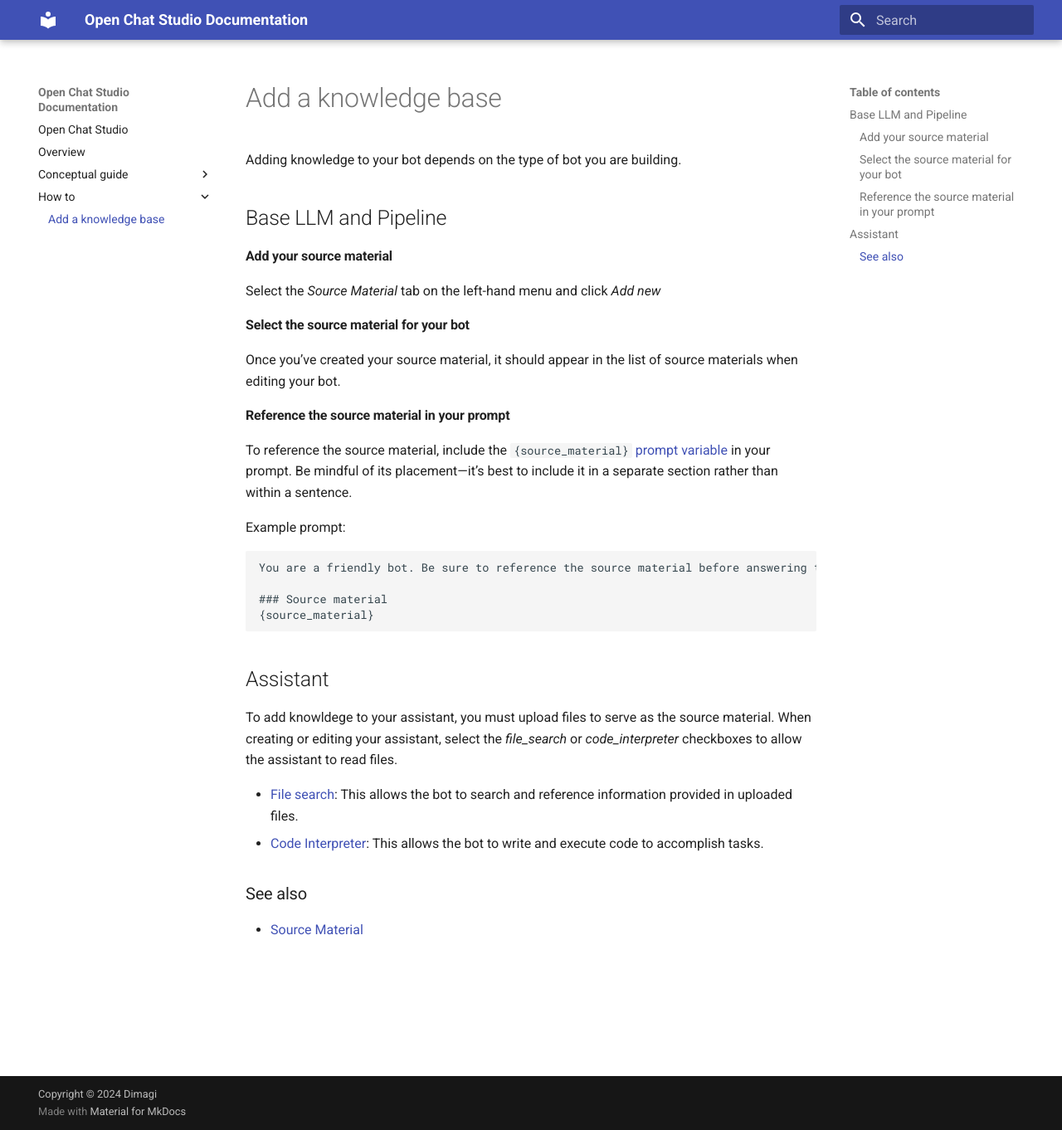
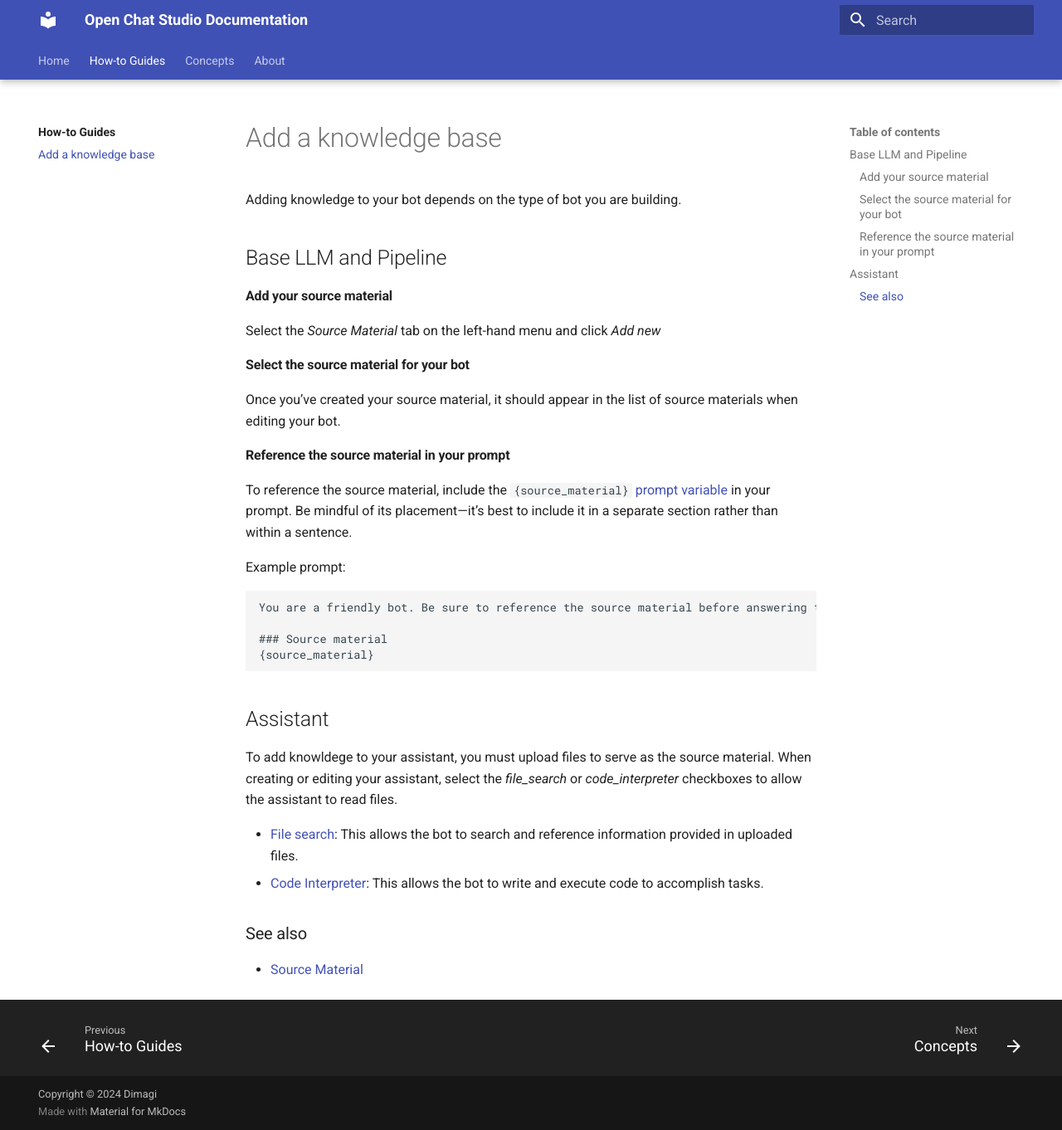
Before and after one commit to dimagi/open-chat-studio-docs, an MkDocs documentation site: the page built from docs/how-to/add_a_knowledge_base.md, in a window 1280 px wide and 1362 px high. Shown: the whole window at 83% size. Built offline with MkDocs 1.6.1 and Material for MkDocs 9.7.7, drawn with Linux system fonts in a browser that asks for light colours.

Commit message:
add plugins and reorg navigation a bit

```diff
--- a/docs/how-to/add_a_knowledge_base.md
+++ b/docs/how-to/add_a_knowledge_base.md
@@ -29,8 +29,8 @@
 ### See also
 - [Source Material][source_material_concept]
 
-[source_material_concept]: ../conceptual_guide/source_material.md
-[prompt_variables_concept]: ../conceptual_guide/prompt_variables.md
+[source_material_concept]: ../concepts/source_material.md
+[prompt_variables_concept]: ../concepts/prompt_variables.md
 [assistants]: https://platform.openai.com/docs/assistants/overview
 [file_search]: https://platform.openai.com/docs/assistants/tools/file-search
 [code_interpreter]: https://platform.openai.com/docs/assistants/tools/code-interpreter
--- a/mkdocs.yml
+++ b/mkdocs.yml
@@ -1,9 +1,40 @@
 site_name: Open Chat Studio Documentation
+site_url: https://dimagi.github.io/open-chat-studio-docs/
 theme:
   name: material
+  features:
+    - header.autohide
+    - navigation.expand
+    - navigation.footer
+    - navigation.indexes
+    - navigation.instant
+    - navigation.prune
+    - navigation.sections
+    - navigation.tabs
+    - navigation.tabs.sticky
+    - navigation.tracking
+    - navigation.top
+    - search.highlight
+    - search.share
+    - search.suggest
+    - toc.follow
 copyright: Copyright &copy; 2024 Dimagi
 
 markdown_extensions:
   - admonition
   - pymdownx.details
   - pymdownx.superfences
+
+nav:
+  - Home: index.md
+  - How-to Guides:
+      - how-to/index.md
+      - how-to/add_a_knowledge_base.md
+  - Concepts:
+      - concepts/index.md
+      - concepts/llm.md
+      - concepts/chatbot_types.md
+      - concepts/prompt_variables.md
+      - concepts/source_material.md
+      - concepts/versioning.md
+  - About: about.md
```
Also changed, not shown: docs/about.md (renamed from docs/overview.md, +4 -0 lines), docs/concepts/index.md (added, +12 -0 lines), docs/how-to/index.md (added, +11 -0 lines), docs/index.md (+6 -0 lines), docs/concepts/chatbot_types.md (renamed from docs/conceptual_guide/chatbot_types.md), docs/concepts/llm.md (renamed from docs/conceptual_guide/llm.md), docs/concepts/prompt_variables.md (renamed from docs/conceptual_guide/prompt_variables.md), docs/concepts/source_material.md (renamed from docs/conceptual_guide/source_material.md), docs/concepts/versioning.md (renamed from docs/conceptual_guide/versioning.md), 1 other file.
